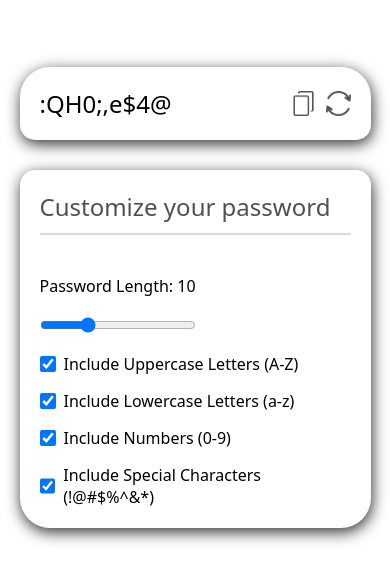
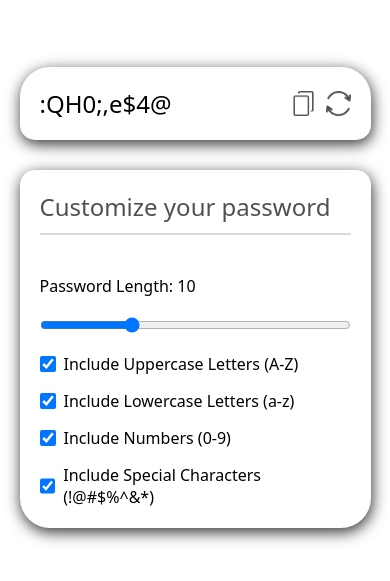
Before and after one commit to donaldumoru/password-generator, a plain HTML site: page index.html in a window 390 px wide. Shown: the part 125-706 px from the top of the page. Drawn offline with Linux system fonts and the light colour scheme.

Commit message:
changes to html css js

```diff
--- a/css/style.css
+++ b/css/style.css
@@ -12,6 +12,7 @@ body {
   align-items: center;
   justify-content: center;
   height: 100vh;
+  overflow: hidden;
 }
 
 .password-generator-container {
@@ -149,6 +150,10 @@ input[type='number'] {
     gap: 15px;
   }
 
+  .password-length-wrapper {
+    width: 100%;
+  }
+
   input[type='checkbox'] {
     width: 16px;
     height: 16px;
```
